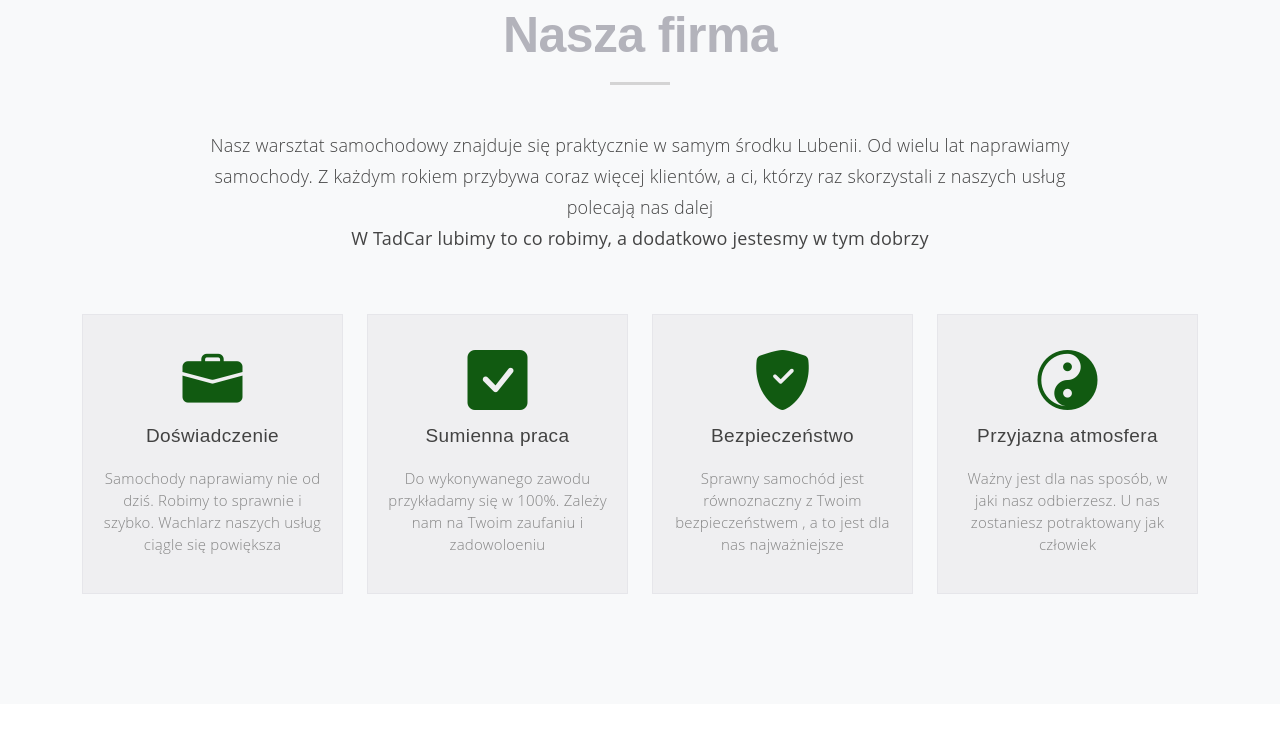
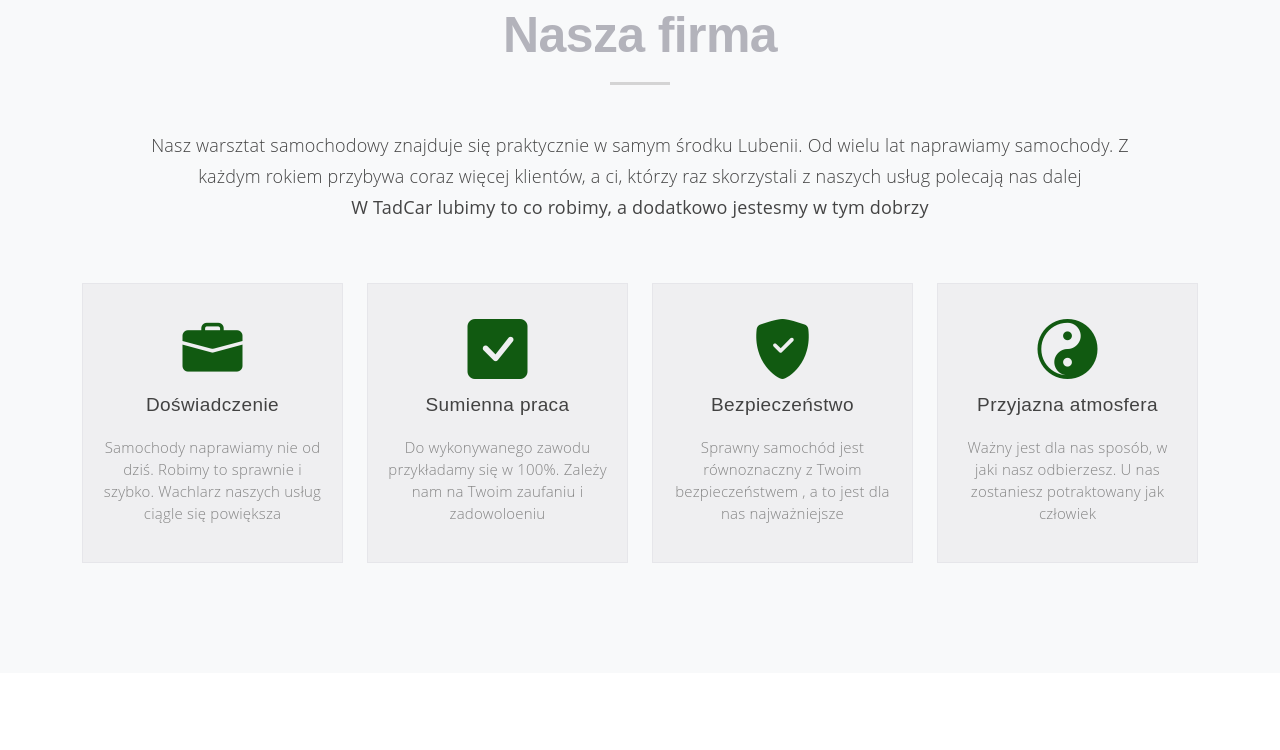
Before and after one commit to DariuszFilar/TadCar, a plain HTML site: page index.html in a window 1280 px wide. Shown: the part 840-1590 px from the top of the page. Drawn offline with nearby package versions, Linux system fonts and the light colour scheme.

Commit message:
Changed margin of paragraph

```diff
--- a/style.css
+++ b/style.css
@@ -251,7 +251,7 @@ footer p a span {
   font-size: 18px;
   font-weight: 300;
   line-height: 31px;
-  margin: 20px 100px 60px 100px;
+  margin: 20px 50px 60px 50px;
 }
 
 .featured-item {
```
